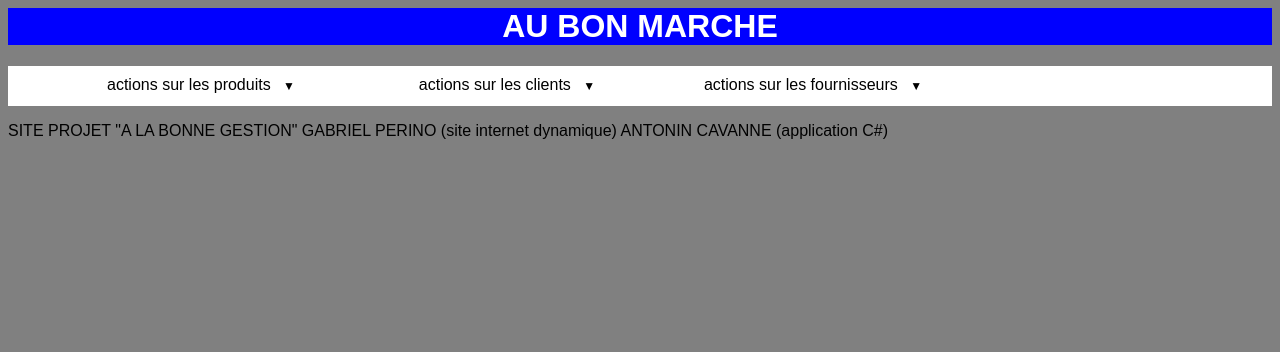
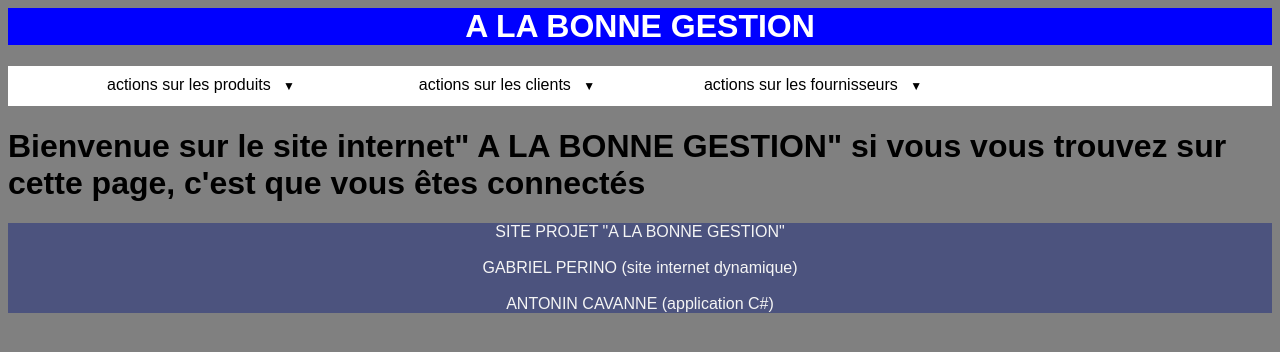
Before and after one commit to coderangel117/projetslam, a PHP site: page /accueilstocks.php in a window 1280 px wide. Shown: the top 352 px of the page. Run offline with PHP 8.4, Linux system fonts and the light colour scheme.

Commit message:
minorupdate
modif titre->A LA BONNE GESTION
css footer

```diff
--- a/accueilstocks.php
+++ b/accueilstocks.php
@@ -63,6 +63,12 @@ include 'headerstock.php';
 		</li>
 	</ul>
 </nav>
+
+<H1>
+
+Bienvenue sur le site internet" A LA BONNE GESTION" si vous vous trouvez sur cette page, c'est que vous êtes connectés
+</H1>
+
 <?php
 include 'footer.php';
 ?>
--- a/footer.php
+++ b/footer.php
@@ -1,6 +1,7 @@
 <footer>
     SITE PROJET "A LA BONNE GESTION"
-
+<br><br>
     GABRIEL PERINO (site internet dynamique)
+     <br><br>
     ANTONIN CAVANNE (application C#)
 </footer>
--- a/header.php
+++ b/header.php
@@ -2,7 +2,7 @@
 <link rel="stylesheet" href="style.css">
 </head>
 <header>
-    <div class="titre"> <h1>AU BON MARCHE</h1></div>
+    <div class="titre"> <h1>A LA BONNE GESTION </h1></div>
     <nav>
         <ul>
             <li>
--- a/headerstock.php
+++ b/headerstock.php
@@ -3,5 +3,5 @@
 
 </head>
 <body>
-    <div class="titre"> <h1>AU BON MARCHE</h1></div>
+    <div class="titre"> <h1>A LA BONNE GESTION</h1></div>
 </body>
--- a/style.css
+++ b/style.css
@@ -19,3 +19,8 @@ ul{
 .forminscription{
     text-align: center;
 }
+footer{
+    background-color:rgb(76, 83, 126);
+    color: whitesmoke;
+    text-align: center;
+}
--- a/stylestock.css
+++ b/stylestock.css
@@ -93,3 +93,8 @@ td{
 
     border-color: black;
 }
+footer{
+    background-color:rgb(76, 83, 126);
+    color: whitesmoke;
+    text-align: center;
+}
```
